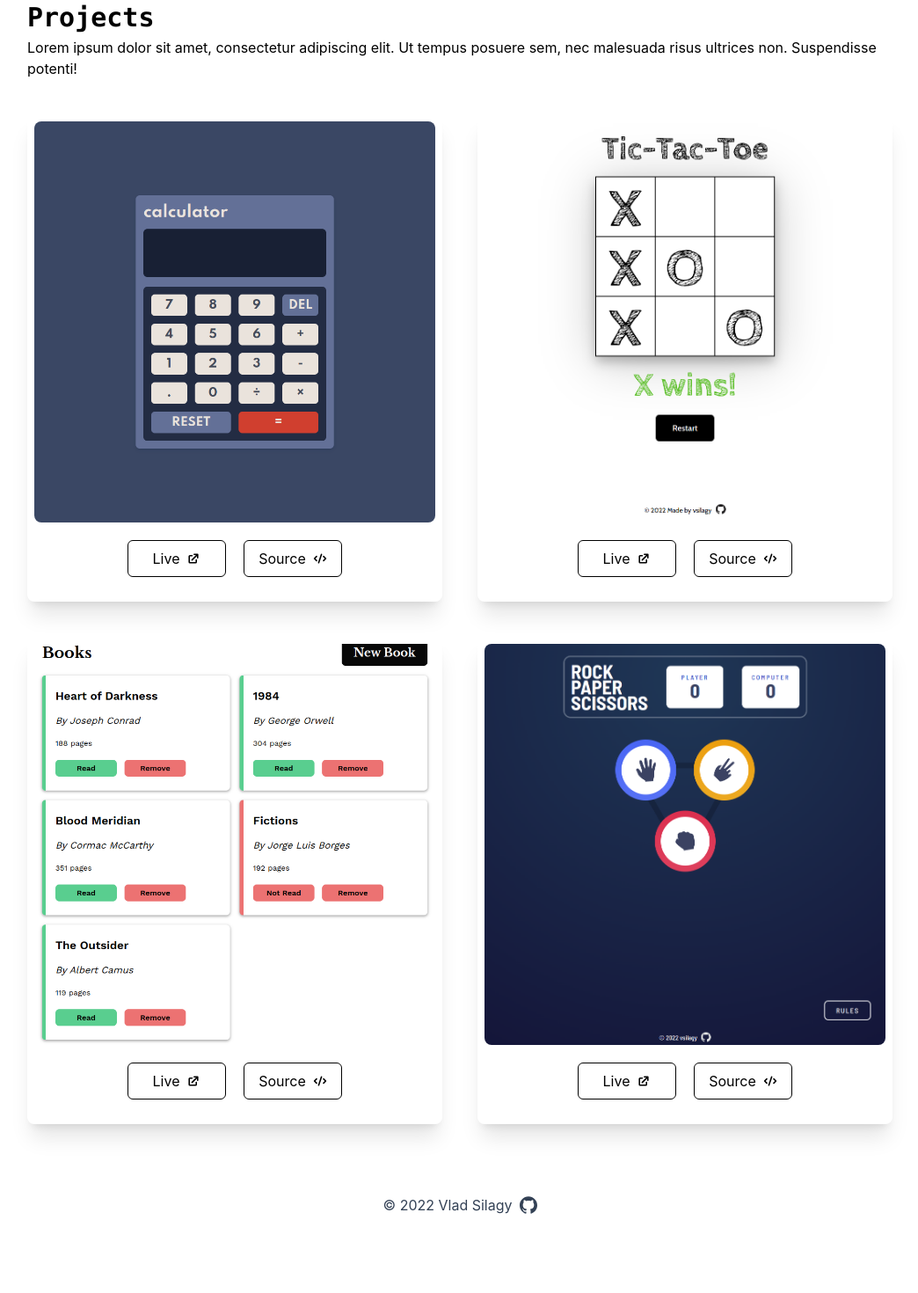
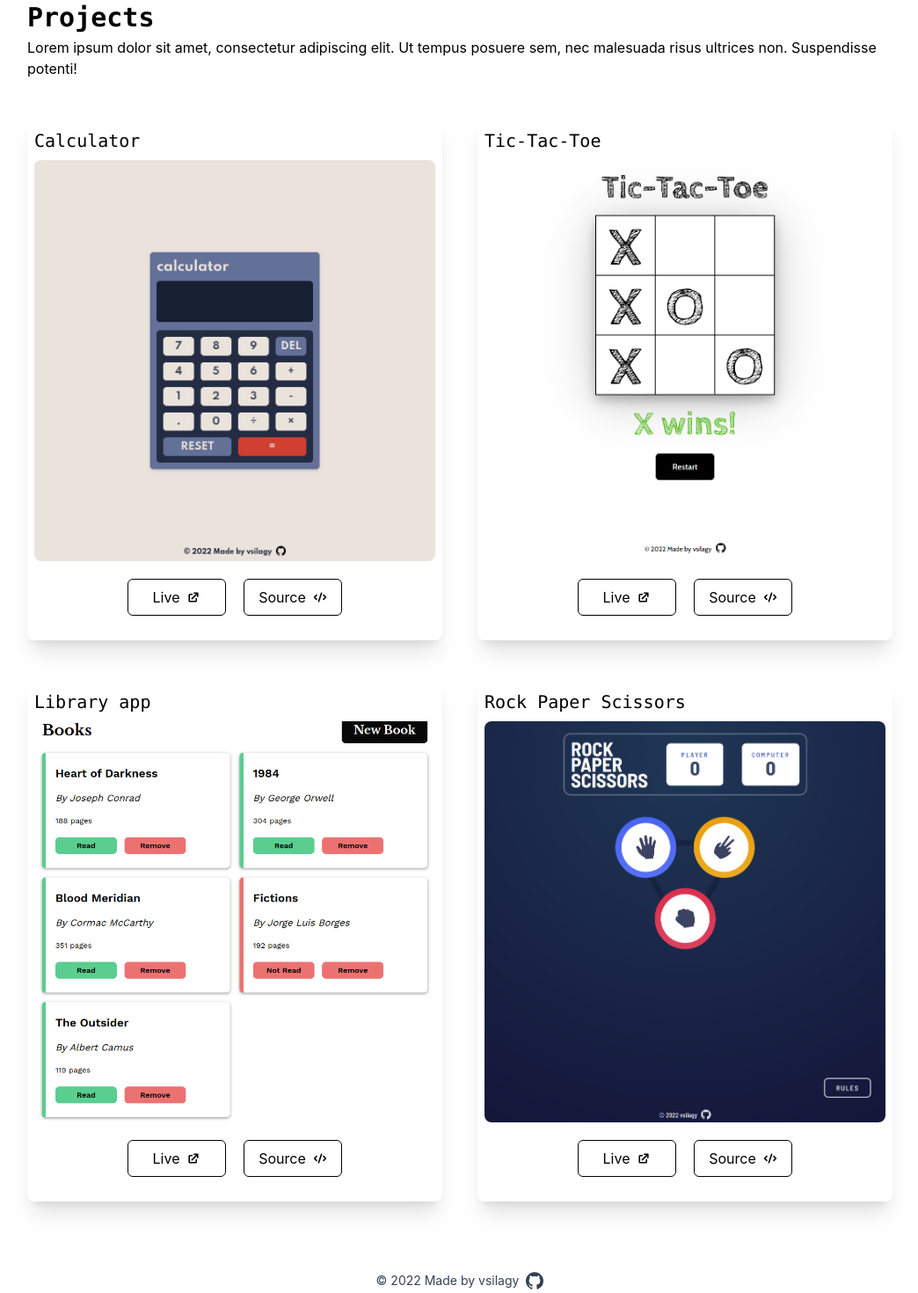
Before and after one commit to vsilagy/portfolio, a Next.js app: page / in a window 1280 px wide. Shown: the part 620-2090 px from the top of the page at 88% size, without its empty margins (117-1161 px from the left). Before the commit the page ends 2022 px from the top, so only its background shows below. Built offline with nearby package versions, Linux system fonts and the light colour scheme.

Commit message:
add title to project cards

```diff
--- a/components/Card.js
+++ b/components/Card.js
@@ -1,9 +1,17 @@
 import CardButton from "./CardButton";
 import Image from "next/image";
 
-export default function Card({ image, live, source, liveLink, sourceLink }) {
+export default function Card({
+  title,
+  image,
+  live,
+  source,
+  liveLink,
+  sourceLink,
+}) {
   return (
-    <div className="flex-1 w-[25rem] p-2 rounded-lg shadow-xl md:basis-1/3  dark:bg-slate-700">
+    <div className="flex-1 w-[25rem] p-2 rounded-lg shadow-xl md:basis-1/3  dark:bg-slate-800">
+      <h4 className="text-xl font-mono py-2">{title}</h4>
       <Image
         src={image}
         alt="project screenshot"
--- a/components/Footer.js
+++ b/components/Footer.js
@@ -6,9 +6,10 @@ export default function Footer() {
   return (
     <footer>
       <div className="text-xl flex gap-2 justify-center items-center p-5 text-slate-700 dark:text-slate-300">
-        <p className="text-base">© 2022 Vlad Silagy</p>
+        <p className="text-sm">© 2022 Made by vsilagy</p>
         <SocialLink
           href={"https://github.com/vsilagy/portfolio-nextjs"}
+          label={"Github"}
           icon={<SiGithub />}
         />
       </div>
--- a/components/NavBar.js
+++ b/components/NavBar.js
@@ -16,12 +16,12 @@ export default function NavBar() {
   return (
     <nav className="flex justify-between items-start py-10">
       <Link href="/">
-        <a className="text-lg font-mono font-bold md:text-2xl hover:text-blue-500">
+        <a className="text-lg font-mono font-bold md:text-2xl hover:text-blue-500 dark:hover:text-orange-400 ">
           &lt;vsilagy/&gt;
         </a>
       </Link>
       <ul className="flex items-center gap-4">
-        <NavLink href="/about">About</NavLink>
+        {/* <NavLink href="/about">About</NavLink> */}
         <NavLink href="/projects">Projects</NavLink>
         <NavLink href="/resume">Resume</NavLink>
         <DarkModeToggle />
--- a/components/SocialLink.js
+++ b/components/SocialLink.js
@@ -1,7 +1,8 @@
-export default function SocialLink({ href, icon }) {
+export default function SocialLink({ href, label, icon }) {
   return (
     <a
       href={href}
+      aria-label={label}
       target="_blank"
       rel="noopener noreferrer"
       className=" hover:text-blue-500"
--- a/next.config.js
+++ b/next.config.js
@@ -2,6 +2,10 @@
 const nextConfig = {
   reactStrictMode: true,
   swcMinify: true,
-}
+  i18n: {
+    locales: ["en"],
+    defaultLocale: "en",
+  },
+};
 
-module.exports = nextConfig
+module.exports = nextConfig;
--- a/pages/index.js
+++ b/pages/index.js
@@ -49,19 +49,23 @@ export default function Home() {
               <div className="text-4xl flex justify-center gap-8 py-5 ease-in-out md:justify-start">
                 <SocialLink
                   href={"https://github.com/vsilagy"}
+                  label={"Github"}
                   icon={<SiGithub />}
                 />
                 <SocialLink
                   href={"https://www.linkedin.com/in/vsilagy/"}
+                  label={"LinkedIn"}
                   icon={<SiLinkedin />}
                 />
                 <SocialLink
                   href={"https://twitter.com/VladSilagy"}
+                  label={"Twitter"}
                   icon={<SiTwitter />}
                 />
 
                 <SocialLink
                   href={"mailto:vladsilagy@gmail.com"}
+                  label={"Gmail"}
                   icon={<SiGmail />}
                 />
               </div>
@@ -78,6 +82,7 @@ export default function Home() {
           </p>
           <div className="flex flex-col items-center gap-10 py-10 md:flex-row md:flex-wrap  ">
             <Card
+              title={"Calculator"}
               image={project1}
               live={"Live"}
               liveLink={"https://vsilagy.github.io/calculator/"}
@@ -85,6 +90,7 @@ export default function Home() {
               sourceLink={"https://github.com/vsilagy/calculator/"}
             />
             <Card
+              title={"Tic-Tac-Toe"}
               image={project2}
               live={"Live"}
               liveLink={"https://vsilagy.github.io/tic-tac-toe/"}
@@ -92,6 +98,7 @@ export default function Home() {
               sourceLink={"https://github.com/vsilagy/tic-tac-toe/"}
             />
             <Card
+              title={"Library app"}
               image={project3}
               live={"Live"}
               liveLink={"https://vsilagy.github.io/library/"}
@@ -99,6 +106,7 @@ export default function Home() {
               sourceLink={"https://github.com/vsilagy/library/"}
             />
             <Card
+              title={"Rock Paper Scissors"}
               image={project4}
               live={"Live"}
               liveLink={"https://vsilagy.github.io/rock-paper-scissors/"}
```
Also changed, not shown: public/project-1.png.
